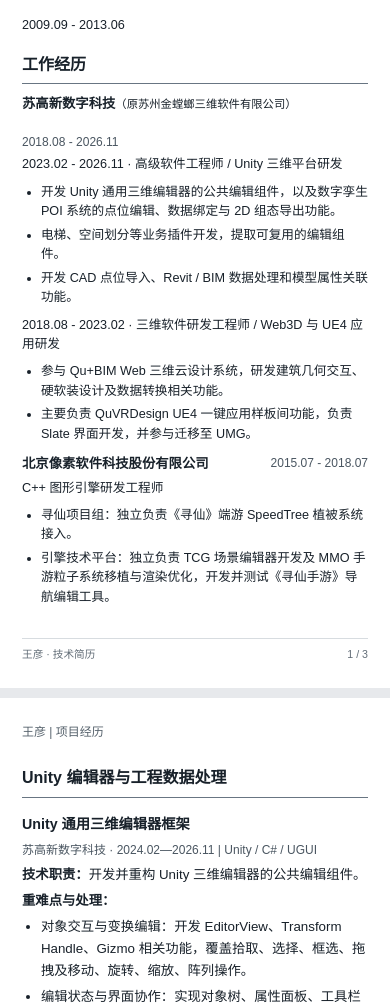
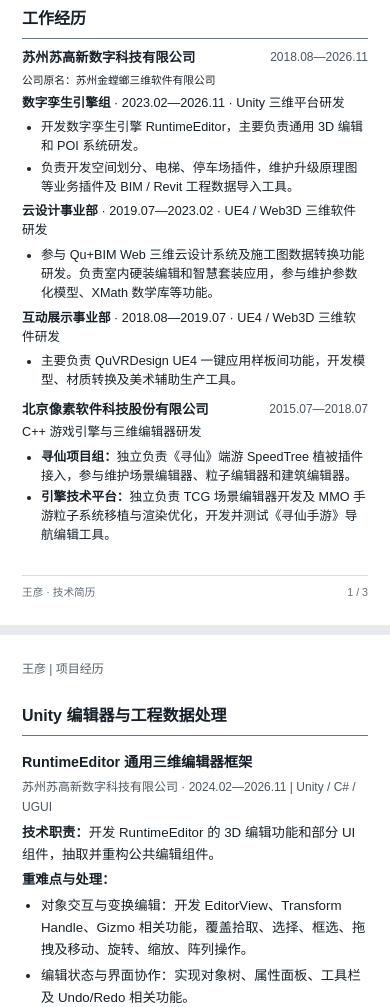
Before and after one commit to wangyan9101/wangyan9101.github.io, a plain HTML site: page resume/print.html in a window 390 px wide. Shown: the part 993-2000 px from the top of the page. Drawn offline with Linux system fonts and the light colour scheme.

Commit message:
Refine resume roles, team history and project responsibilities

```diff
--- a/resume/print.css
+++ b/resume/print.css
@@ -23,7 +23,21 @@
   margin-block: 2.5mm;
 }
 
-.job .former-name {
+.former-name {
   font-size: 0.85em;
   font-weight: normal;
+  margin: 0.3em 0;
 }
+
+.sheet:first-of-type .work-history {
+  font-size: 9.5pt;
+  line-height: 1.5;
+}
+.work-history li {
+  margin-bottom: 0.6mm;
+}
+.work-history ul,
+.work-history p {
+  margin-top: 1mm;
+  margin-bottom: 1.5mm;
+}
--- a/resume/print.html
+++ b/resume/print.html
@@ -1,17 +1,21 @@
-<!doctype html><html lang="zh-CN"><head><meta charset="utf-8"><meta name="viewport" content="width=device-width,initial-scale=1"><title>王彦 - 技术简历（正式打印版）</title><meta name="description" content="王彦的三页正式技术简历：关键技能、工作经历、项目职责与重难点处理。"><link rel="stylesheet" href="./print.css?v=dbc8fed49b63"><link rel="stylesheet" href="../back-to-top.css?v=5ec0dcc4ddd5"><script defer src="../back-to-top.js?v=46f91dd4b315"></script></head><body><div class="toolbar"><a href="../">返回技术主页</a><a href="./wangyan-resume.pdf?v=348509ffa541" download>下载三页 PDF</a><button onclick="window.print()" type="button">打印 / 另存为 PDF</button></div><section class="sheet"><header class="print-profile"><div><h1>王彦</h1><p class="position">高级三维图形与编辑器研发工程师</p><p class="meta">11 年以上软件研发经验（2015.07—2026.11） | 现居：苏州</p><p class="meta">邮箱：<a href="mailto:wangyan9101@163.com">wangyan9101@163.com</a> | 微信：wangyan9101 | 手机号：<a href="tel:18625003503">18625003503</a></p><p class="meta">技术主页：<a href="https://wangyan9101.github.io/" target="_blank" rel="noopener noreferrer">wangyan9101.github.io</a> | GitHub：<a href="https://github.com/wangyan9101" target="_blank" rel="noopener noreferrer">github.com/wangyan9101</a></p></div><img class="print-portrait" src="../assets/SB.jpg" alt="王彦证件照" width="358" height="441"></header>
+<!doctype html><html lang="zh-CN"><head><meta charset="utf-8"><meta name="viewport" content="width=device-width,initial-scale=1"><title>王彦 | 三维图形与编辑器研发工程师（正式打印版）</title><meta name="description" content="王彦，三维图形与编辑器研发工程师。三页正式技术简历：关键技能、工作经历、项目职责与重难点处理。"><link rel="stylesheet" href="./print.css?v=393133bffa63"><link rel="stylesheet" href="../back-to-top.css?v=5ec0dcc4ddd5"><script defer src="../back-to-top.js?v=46f91dd4b315"></script></head><body><div class="toolbar"><a href="../">返回技术主页</a><a href="./wangyan-resume.pdf?v=bc97c3b55002" download>下载三页 PDF</a><button onclick="window.print()" type="button">打印 / 另存为 PDF</button></div><section class="sheet"><header class="print-profile"><div><h1>王彦</h1><p class="position">三维图形与编辑器研发工程师</p><p class="meta">11 年以上软件研发经验 | 现居：苏州</p><p class="meta">邮箱：<a href="mailto:wangyan9101@163.com">wangyan9101@163.com</a> | 微信：wangyan9101 | 手机号：<a href="tel:18625003503">18625003503</a></p><p class="meta">技术主页：<a href="https://wangyan9101.github.io/" target="_blank" rel="noopener noreferrer">wangyan9101.github.io</a> | GitHub：<a href="https://github.com/wangyan9101" target="_blank" rel="noopener noreferrer">github.com/wangyan9101</a></p></div><img class="print-portrait" src="../assets/SB.jpg" alt="王彦证件照" width="358" height="441"></header>
 <h2>个人概况</h2><p>专注三维图形软件、编辑器工具和专业三维应用研发。工作经历覆盖 C++ 自研引擎与渲染集成、Web3D 建筑几何编辑、UE4 室内设计，以及 Unity 三维编辑器、数字孪生和 CAD / BIM 工程数据处理。</p>
 <h2>技术能力</h2><dl class="skills"><dt>编程语言</dt><dd>C++、C#、TypeScript、JavaScript。</dd><dt>图形与引擎</dt><dd>Unity、Three.js、UE4、自研引擎；DirectX 9、HLSL、计算机图形学与三维数学。</dd><dt>编辑器研发</dt><dd>UGUI、Slate / UMG；对象拾取、框选、拖拽、Transform Handle、Gizmo、Undo/Redo、对象树与属性面板。</dd><dt>几何与数据</dt><dd>建筑轮廓、铺贴拼花、吸附、碰撞、投影等几何交互；坐标变换、CAD 图块解析、Revit / BIM 数据处理。</dd><dt>工程能力</dt><dd>JSON 与序列化、公共编辑组件抽象、插件公共能力复用、资源池、场景加载及性能优化。</dd></dl>
 <h2>教育经历</h2><div class="education"><span><strong>大连民族大学</strong> · 硕士 · 多媒体信息处理技术方向</span><span>2013.09 - 2015.06</span></div><div class="education"><span><strong>大连民族学院</strong> · 本科 · 计算机科学与技术</span><span>2009.09 - 2013.06</span></div>
-<h2>工作经历</h2><div class="job"><strong>苏高新数字科技<small class="former-name">（原苏州金螳螂三维软件有限公司）</small></strong><span>2018.08 - 2026.11</span></div><p>2023.02 - 2026.11 · 高级软件工程师 / Unity 三维平台研发</p><ul><li>开发 Unity 通用三维编辑器的公共编辑组件，以及数字孪生 POI 系统的点位编辑、数据绑定与 2D 组态导出功能。</li><li>电梯、空间划分等业务插件开发，提取可复用的编辑组件。</li><li>开发 CAD 点位导入、Revit / BIM 数据处理和模型属性关联功能。</li></ul>
-<p>2018.08 - 2023.02 · 三维软件研发工程师 / Web3D 与 UE4 应用研发</p><ul><li>参与 Qu+BIM Web 三维云设计系统，研发建筑几何交互、硬软装设计及数据转换相关功能。</li><li>主要负责 QuVRDesign UE4 一键应用样板间功能，负责 Slate 界面开发，并参与迁移至 UMG。</li></ul>
-<div class="job"><strong>北京像素软件科技股份有限公司</strong><span>2015.07 - 2018.07</span></div><p>C++ 图形引擎研发工程师</p><ul><li>寻仙项目组：独立负责《寻仙》端游 SpeedTree 植被系统接入。</li><li>引擎技术平台：独立负责 TCG 场景编辑器开发及 MMO 手游粒子系统移植与渲染优化，开发并测试《寻仙手游》导航编辑工具。</li></ul><footer class="footer"><span>王彦 · 技术简历</span><span>1 / 3</span></footer></section><section class="sheet"><p class="page-label">王彦 | 项目经历</p><h2>Unity 编辑器与工程数据处理</h2>
-<article class="project"><h3>Unity 通用三维编辑器框架</h3><p class="stack">苏高新数字科技 · 2024.02—2026.11 | Unity / C# / UGUI</p><p><span class="label">技术职责：</span>开发并重构 Unity 三维编辑器的公共编辑组件。</p><p><span class="label">重难点与处理：</span></p><ul><li>对象交互与变换编辑：开发 EditorView、Transform Handle、Gizmo 相关功能，覆盖拾取、选择、框选、拖拽及移动、旋转、缩放、阵列操作。</li><li>编辑状态与界面协作：实现对象树、属性面板、工具栏及 Undo/Redo 相关功能。</li><li>多业务复用：抽取预览区、对象树、属性面板和工具栏组件，供不同业务插件复用。</li></ul></article>
-<article class="project"><h3>数字孪生 POI 系统</h3><p class="stack">苏高新数字科技 · 2023.03—2026.11 | Unity / C# / JSON</p><p><span class="label">技术职责：</span>参与 POI 类型、实例、模板管理，以及点位编辑、数据绑定、资源配置等功能研发。</p><p><span class="label">重难点与处理：</span></p><ul><li>点位与业务数据关联：开发数据流绑定、状态映射、事件映射，配置图标、模型及面板资源。</li><li>批量管理与场景定位：实现点位批量创建、导入、编辑、搜索、筛选和相机聚焦。</li><li>点位加载：针对 1,300+ 个摄像头点位实例及 14,000+ 个感烟点位实例，验证并优化索引与加载流程。</li><li>2D 组态导出：支持点位与位置树管理。通过正交相机导出透明背景图，将点位转换为图像像素坐标，支持截图编辑与上传。</li><li>POI Agent：复用编辑器动作，支持点位导入、批量调整位置和属性修改。执行前校验目标与参数，避免过期计划覆盖后续修改。</li></ul></article>
-<article class="project"><h3>CAD 点位批量导入与 Revit / BIM 数据处理</h3><p class="stack">苏高新数字科技 · 2026.03—2026.07 | Unity / C# / CAD / Revit / BIM</p><p><span class="label">技术职责：</span>参与工程数据解析、坐标变换、点位创建与模型属性关联相关开发。</p><p><span class="label">重难点与处理：</span></p><ul><li>CAD 数据到三维点位：解析图块数据，进行坐标转换、平移、旋转、缩放和轴心调整；建立设备类型映射，批量创建点位并提供场景预览。</li><li>BIM 数据到场景表达：解析 Revit 原理图与万级管道实例（每个管道段计为一个实例），处理系统分类、数据映射和模型导入；实现元素树、拾取、高亮及属性关联。</li></ul></article><footer class="footer"><span>王彦 · 技术简历</span><span>2 / 3</span></footer></section><section class="sheet"><p class="page-label">王彦 | 项目经历</p><h2>Web3D、几何编辑与图形引擎</h2>
-<article class="project"><h3>Qu+BIM Web 三维云设计系统</h3><p class="stack">苏高新数字科技（原金螳螂三维软件） · 2019.07—2023.02 | TypeScript / Three.js</p><p><span class="label">技术职责：</span>参与建筑空间、硬软装编辑、参数化模型及施工图数据转换相关研发。</p><ul><li><strong>几何交互：</strong>墙、顶、地 室内硬装完成面编辑，处理吸附、碰撞、投影、合体、穿透、挂载、包含关联，以及铺贴和拼花编辑。</li><li><strong>设计工具与数据转换：</strong>开发 CAD 底图智慧套装、软装布置与置换、参数化模型与脚本模板；将 Web 设计数据转换为 Node.js 施工图数据表达。</li><li><strong>大场景编辑：</strong>参与办公区、地下室场景编辑优化。</li></ul></article>
-<article class="project"><h3>QuVRDesign UE4 室内设计展示系统</h3><p class="stack">苏高新数字科技（原金螳螂三维软件） · 2018.08—2019.07 | UE4 / Slate / UMG / JSON</p><p><span class="label">技术职责：</span>主要负责一键应用样板间功能。</p><ul><li><strong>房间与样板间对应：</strong>设计样板间数据结构及 JSON 配置，开展房间轮廓区域识别与软装模型自动布置。</li><li><strong>设计数据接入：</strong>解析云设计模型、材质及定制数据，负责 Slate 界面开发，并参与迁移至 UMG。</li></ul></article>
-<article class="project pixel-project"><h3>《寻仙》端游次世代引擎升级</h3><p class="stack">2017.01—2018.07 · C++ / DirectX / HLSL / SpeedTree</p><p><span class="label">核心职责：</span>独立负责 SpeedTree 植被系统集成，开展渲染优化、内存优化和场景编辑工具链维护。</p></article>
-<article class="project pixel-project"><h3>MMO 手游粒子系统移植与渲染优化</h3><p class="stack">2016.09—2016.11 · C++ / 自研引擎 / 粒子系统 / GLSL ES</p><p><span class="label">核心职责：</span>独立负责粒子系统移植、资源池和粒子几何类型实现。调整 GLSL ES 着色器的 AlphaTest Bias，处理透明混合与 Z-Fighting 异常，并启用硬件 Alpha-to-Coverage。</p></article>
-<article class="project pixel-project"><h3>《大冒险》TCG 卡牌手游</h3><p class="stack">2016.04—2016.08 · C++ / 自研引擎 / 三维编辑器</p><p><span class="label">核心职责：</span>独立负责三维场景编辑器开发，支持编辑建筑、NPC 和标记点，记录相机参数，调整场景光照，并转换资源格式。</p></article>
+<h2>工作经历</h2><section class="work-history"><div class="job"><strong>苏州苏高新数字科技有限公司</strong><span>2018.08—2026.11</span></div><p class="former-name">公司原名：苏州金螳螂三维软件有限公司</p>
+<p><strong>数字孪生引擎组</strong> · 2023.02—2026.11 · Unity 三维平台研发</p><ul><li>开发数字孪生引擎 RuntimeEditor，主要负责通用 3D 编辑和 POI 系统研发。</li><li>负责开发空间划分、电梯、停车场插件，维护升级原理图等业务插件及 BIM / Revit 工程数据导入工具。</li></ul>
+<p><strong>云设计事业部</strong> · 2019.07—2023.02 · UE4 / Web3D 三维软件研发</p><ul><li>参与 Qu+BIM Web 三维云设计系统及施工图数据转换功能研发。负责室内硬装编辑和智慧套装应用，参与维护参数化模型、XMath 数学库等功能。</li></ul>
+<p><strong>互动展示事业部</strong> · 2018.08—2019.07 · UE4 / Web3D 三维软件研发</p><ul><li>主要负责 QuVRDesign UE4 一键应用样板间功能，开发模型、材质转换及美术辅助生产工具。</li></ul>
+<div class="job"><strong>北京像素软件科技股份有限公司</strong><span>2015.07—2018.07</span></div><p>C++ 游戏引擎与三维编辑器研发</p>
+<ul><li><strong>寻仙项目组：</strong>独立负责《寻仙》端游 SpeedTree 植被插件接入，参与维护场景编辑器、粒子编辑器和建筑编辑器。</li><li><strong>引擎技术平台：</strong>独立负责 TCG 场景编辑器开发及 MMO 手游粒子系统移植与渲染优化，开发并测试《寻仙手游》导航编辑工具。</li></ul>
+</section><footer class="footer"><span>王彦 · 技术简历</span><span>1 / 3</span></footer></section><section class="sheet"><p class="page-label">王彦 | 项目经历</p><h2>Unity 编辑器与工程数据处理</h2>
+<article class="project"><h3>RuntimeEditor 通用三维编辑器框架</h3><p class="stack">苏州苏高新数字科技有限公司 · 2024.02—2026.11 | Unity / C# / UGUI</p><p><span class="label">技术职责：</span>开发 RuntimeEditor 的 3D 编辑功能和部分 UI 组件，抽取并重构公共编辑组件。</p><p><span class="label">重难点与处理：</span></p><ul><li>对象交互与变换编辑：开发 EditorView、Transform Handle、Gizmo 相关功能，覆盖拾取、选择、框选、拖拽及移动、旋转、缩放、阵列操作。</li><li>编辑状态与界面协作：实现对象树、属性面板、工具栏及 Undo/Redo 相关功能。</li><li>多业务复用：抽取预览区、对象树、属性面板和工具栏组件。开发空间划分、电梯、停车场插件，维护升级原理图插件，复用公共编辑能力。</li></ul></article>
+<article class="project"><h3>数字孪生 POI 系统</h3><p class="stack">苏州苏高新数字科技有限公司 · 2023.03—2026.11 | Unity / C# / JSON</p><p><span class="label">技术职责：</span>主要负责 POI 系统的数据编辑、批量转换导入、多样状态展示与设备控制，开发类型、实例、模板管理及数据绑定功能。</p><p><span class="label">重难点与处理：</span></p><ul><li>点位与业务数据关联：开发数据流绑定、状态映射、事件映射，配置图标、模型及面板资源。</li><li>批量管理与场景定位：实现点位批量创建、导入、编辑、搜索、筛选和相机聚焦。</li><li>点位加载：针对 1,300+ 个摄像头点位实例及 14,000+ 个感烟点位实例，验证并优化索引与加载流程。</li><li>2D 组态导出：支持点位与位置树管理。通过正交相机导出透明背景图，将点位转换为图像像素坐标，支持截图编辑与上传。</li><li>面向 Agent 的 POI 编辑工具接口：复用编辑器动作，供大模型调用，支持点位导入、批量调整位置和属性修改。执行前校验目标、参数、版本及会话状态。</li></ul></article>
+<article class="project"><h3>CAD 点位批量导入与 Revit / BIM 数据处理</h3><p class="stack">苏州苏高新数字科技有限公司 · 2026.03—2026.07 | Unity / C# / CAD / Revit / BIM</p><p><span class="label">技术职责：</span>参与工程数据解析、坐标变换、点位创建与模型属性关联相关开发。</p><p><span class="label">重难点与处理：</span></p><ul><li>CAD 数据到三维点位：解析图块数据，进行坐标转换、平移、旋转、缩放和轴心调整；建立设备类型映射，批量创建点位并提供场景预览。</li><li>BIM 数据到场景表达：解析 Revit 原理图与万级管道实例（每个管道段计为一个实例），处理系统分类、数据映射和模型导入；实现元素树、拾取、高亮及属性关联。</li></ul></article><footer class="footer"><span>王彦 · 技术简历</span><span>2 / 3</span></footer></section><section class="sheet"><p class="page-label">王彦 | 项目经历</p><h2>Web3D、几何编辑与图形引擎</h2>
+<article class="project"><h3>Qu+BIM Web 三维云设计系统</h3><p class="stack">苏州苏高新数字科技有限公司 · 2019.07—2023.02 | TypeScript / Three.js</p><p><span class="label">技术职责：</span>参与建筑空间、硬软装编辑、参数化模型及施工图数据转换相关研发。</p><ul><li><strong>几何交互：</strong>墙、顶、地 室内硬装完成面编辑，处理吸附、碰撞、投影、合体、穿透、挂载、包含关联，以及铺贴和拼花编辑。</li><li><strong>设计工具与数据转换：</strong>开发 CAD 底图智慧套装、软装布置与置换、参数化模型与脚本模板；将 Web 设计数据转换为 Node.js 施工图数据表达。</li><li><strong>大场景编辑：</strong>参与办公区、地下室场景编辑优化。</li></ul></article>
+<article class="project"><h3>QuVRDesign UE4 室内设计展示系统</h3><p class="stack">苏州苏高新数字科技有限公司 · 2018.08—2019.07 | UE4 / Slate / UMG / JSON</p><p><span class="label">技术职责：</span>主要负责一键应用样板间功能。</p><ul><li><strong>房间与样板间对应：</strong>设计样板间数据结构及 JSON 配置，开展房间轮廓区域识别与软装模型自动布置。</li><li><strong>设计数据接入：</strong>解析云设计模型、材质及定制数据，负责 Slate 界面开发，并参与迁移至 UMG。开发模型、材质转换及美术辅助生产工具。</li></ul></article>
+<article class="project pixel-project"><h3>《寻仙》端游次世代引擎升级</h3><p class="stack">2017.01—2018.07 · C++ / DirectX / HLSL / SpeedTree</p><p><span class="label">核心职责：</span>独立负责 SpeedTree 植被系统集成，开展渲染与内存优化，参与维护场景、粒子和建筑编辑器。</p></article>
+<article class="project pixel-project"><h3>MMO 手游粒子系统移植与渲染优化</h3><p class="stack">2016.09—2016.11 · C++ / 自研引擎 / 粒子系统 / GLSL ES</p><p><span class="label">核心职责：</span>独立负责粒子系统移植、资源池和粒子几何类型实现。处理 GLSL ES 的颜色混合异常和 Z-Fighting 闪烁异常，并增加粒子喷射器参数。</p></article>
+<article class="project pixel-project"><h3>《大冒险》TCG 卡牌手游</h3><p class="stack">2016.04—2016.08 · C++ / 自研引擎 / 三维编辑器</p><p><span class="label">核心职责：</span>独立负责三维场景编辑器开发，支持编辑建筑、NPC 和标记点，记录相机动画轨迹参数，调整场景光照，并转换资源格式。</p></article>
 <article class="project pixel-project"><h3>《寻仙手游》导航模块</h3><p class="stack">2015.09—2016.03 · C++ / 导航编辑器 / JSON</p><p><span class="label">核心职责：</span>开发并测试导航编辑工具，完善基于 A* 的寻路算法，支持连通性检测、寻路模拟、三角形属性及 GPS 点编辑、多层导航加载与 JSON 读写。</p></article>
 <section class="patent-section"><h2>发明专利</h2><p>撰写并作为发明人署名的 5 项发明专利均已获授权，涵盖角色动作、相机路径、群体运动渲染、公告板渲染及房间快速换装。</p><ul class="patent-list"><li><strong>一种角色动作生成方法和装置</strong> · CN106780681B · 授权公告：2020-04-28</li><li><strong>一种相机动画路径生成方法和装置</strong> · CN106600665B · 授权公告：2019-11-22</li><li><strong>群体运动场景的渲染方法</strong> · CN105635806B · 授权公告：2018-12-28</li><li><strong>一种公告板的渲染方法和装置</strong> · CN105488841B · 授权公告：2018-02-23</li><li><strong>房间快速换装方法、智能终端</strong> · CN111859510B · 授权公告：2024-08-13</li></ul></section><footer class="footer"><span>王彦 · 技术简历</span><span>3 / 3</span></footer></section></body></html>
--- a/styles.css
+++ b/styles.css
@@ -299,7 +299,8 @@ main > header { padding-top: 26px; }
 @media(max-width:700px){.site-header{column-gap:10px}.site-header>.page-switcher{order:0}.site-header>.brand{order:0}.site-header>.theme-toggle{order:1}}
 @media print{.page-switcher{display:none}}
 
-.job .former-name {
+.former-name {
   font-size: 0.85em;
   font-weight: normal;
+  margin: 0.3em 0;
 }
```
Also changed, not shown: index.html (+16 -13 lines), legacy/index.html (+7 -8 lines), projects/index.html (+1 -1 lines), 3 other files.
